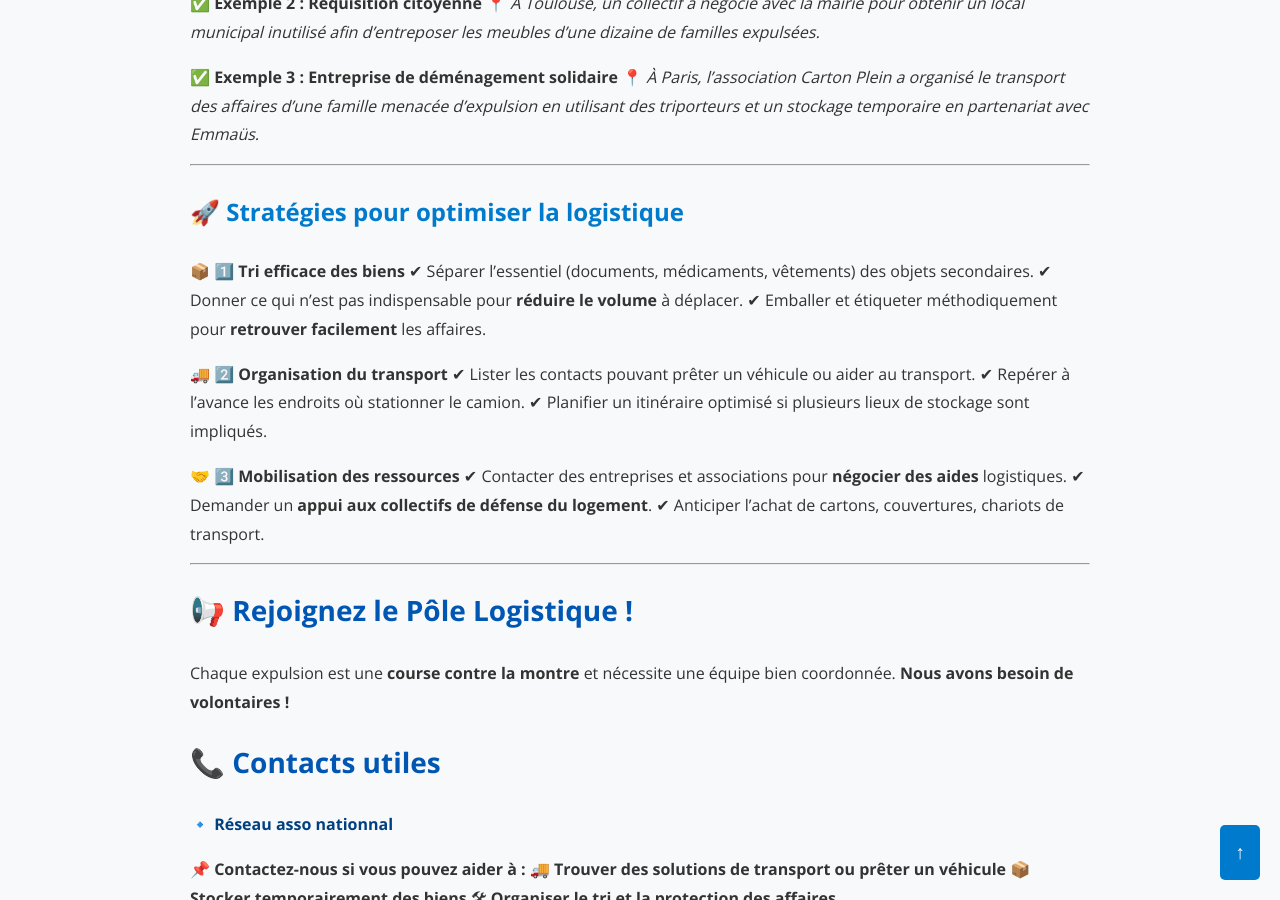
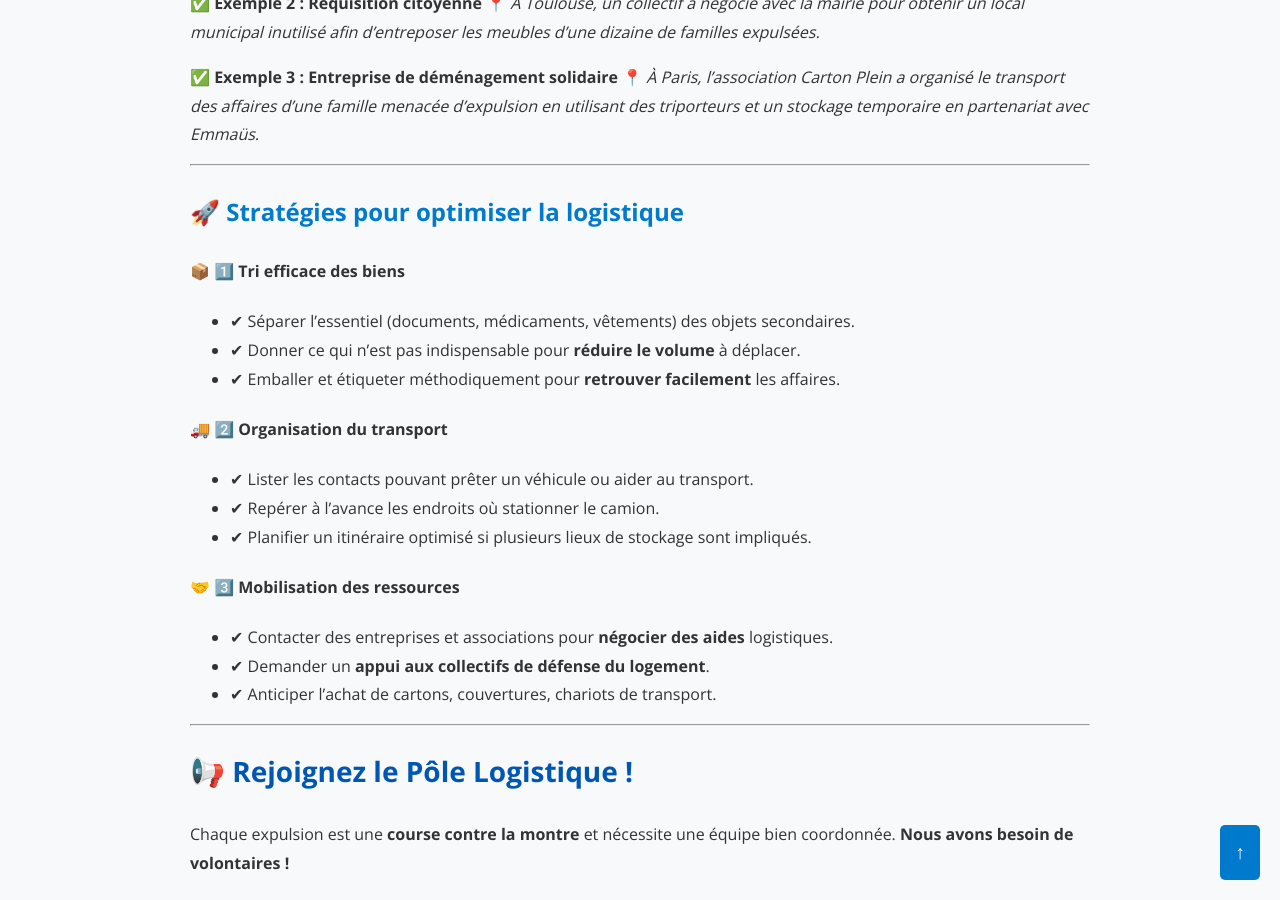
Before and after one commit to 5136Siegfried/Hestia, a Jekyll site: the page built from docs/poles/logistique.md, in a window 1280 px wide and 900 px high, scrolled down 3916 px. Built offline with Jekyll 4.4.1, drawn with Linux system fonts in a browser that asks for light colours.

```diff
--- a/docs/poles/logistique.md
+++ b/docs/poles/logistique.md
@@ -137,20 +137,23 @@ Si les biens ne sont pas récupérés à temps, ils risquent d’être **mis en
 
 ### 🚀 **Stratégies pour optimiser la logistique**
 
-**📦 1️⃣ Tri efficace des biens**
-✔ Séparer l’essentiel (documents, médicaments, vêtements) des objets secondaires.
-✔ Donner ce qui n’est pas indispensable pour **réduire le volume** à déplacer.
-✔ Emballer et étiqueter méthodiquement pour **retrouver facilement** les affaires.
+#### **📦 1️⃣ Tri efficace des biens**
 
-**🚚 2️⃣ Organisation du transport**
-✔ Lister les contacts pouvant prêter un véhicule ou aider au transport.
-✔ Repérer à l’avance les endroits où stationner le camion.
-✔ Planifier un itinéraire optimisé si plusieurs lieux de stockage sont impliqués.
+- ✔ Séparer l’essentiel (documents, médicaments, vêtements) des objets secondaires.
+- ✔ Donner ce qui n’est pas indispensable pour **réduire le volume** à déplacer.
+- ✔ Emballer et étiqueter méthodiquement pour **retrouver facilement** les affaires.
 
-**🤝 3️⃣ Mobilisation des ressources**
-✔ Contacter des entreprises et associations pour **négocier des aides** logistiques.
-✔ Demander un **appui aux collectifs de défense du logement**.
-✔ Anticiper l’achat de cartons, couvertures, chariots de transport.
+#### **🚚 2️⃣ Organisation du transport**
+
+- ✔ Lister les contacts pouvant prêter un véhicule ou aider au transport.
+- ✔ Repérer à l’avance les endroits où stationner le camion.
+- ✔ Planifier un itinéraire optimisé si plusieurs lieux de stockage sont impliqués.
+
+#### **🤝 3️⃣ Mobilisation des ressources**
+
+- ✔ Contacter des entreprises et associations pour **négocier des aides** logistiques.
+- ✔ Demander un **appui aux collectifs de défense du logement**.
+- ✔ Anticiper l’achat de cartons, couvertures, chariots de transport.
 
 ---
 
@@ -160,10 +163,10 @@ Chaque expulsion est une **course contre la montre** et nécessite une équipe b
 ## 📞 **Contacts utiles**
 🔹 **[Réseau asso nationnal](documents/resources-logistiques.md)**
 
-📌 **Contactez-nous si vous pouvez aider à :**
-🚚 **Trouver des solutions de transport ou prêter un véhicule**
-📦 **Stocker temporairement des biens**
-🛠 **Organiser le tri et la protection des affaires**
+- 📌 **Contactez-nous si vous pouvez aider à :**
+- 🚚 **Trouver des solutions de transport ou prêter un véhicule**
+- 📦 **Stocker temporairement des biens**
+- 🛠 **Organiser le tri et la protection des affaires**
 
 ---
 
```
